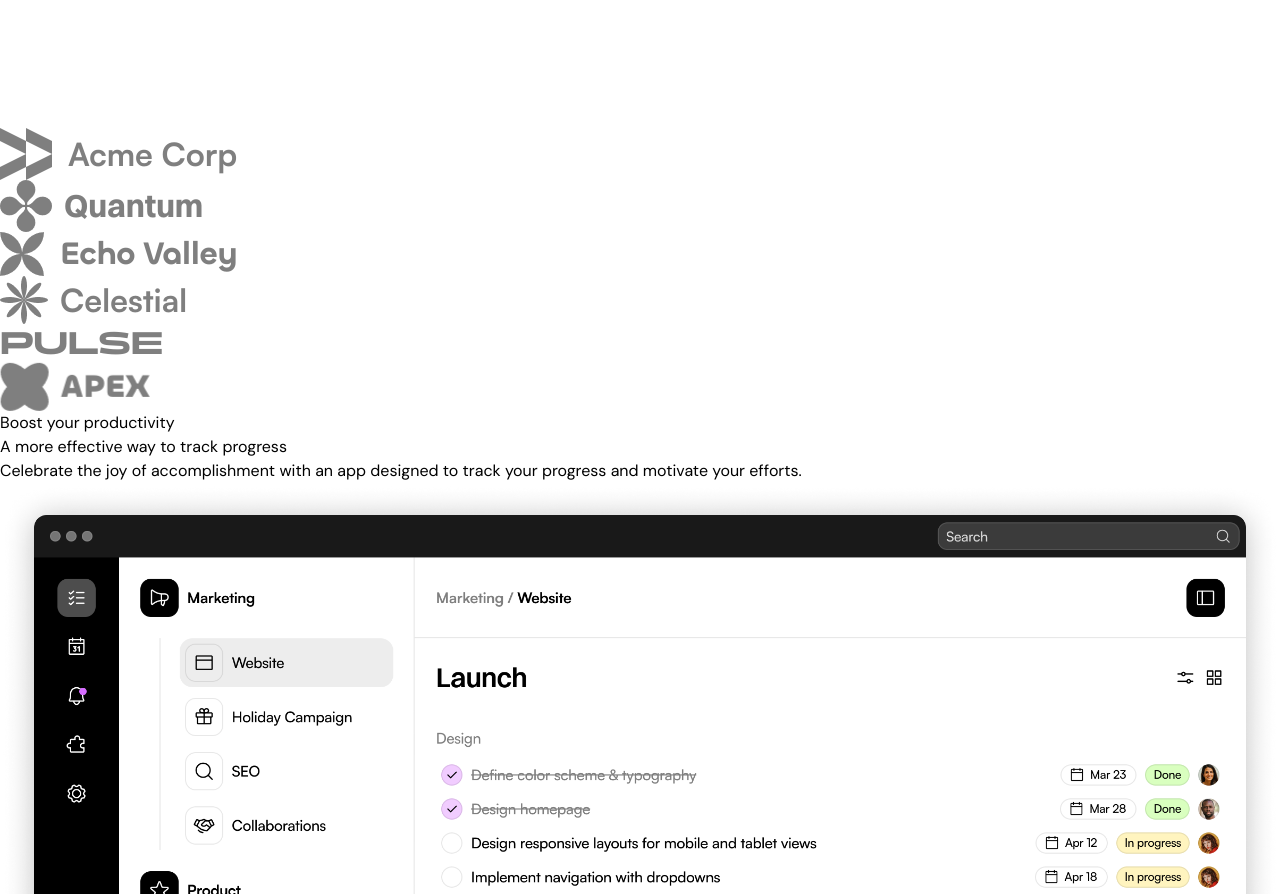
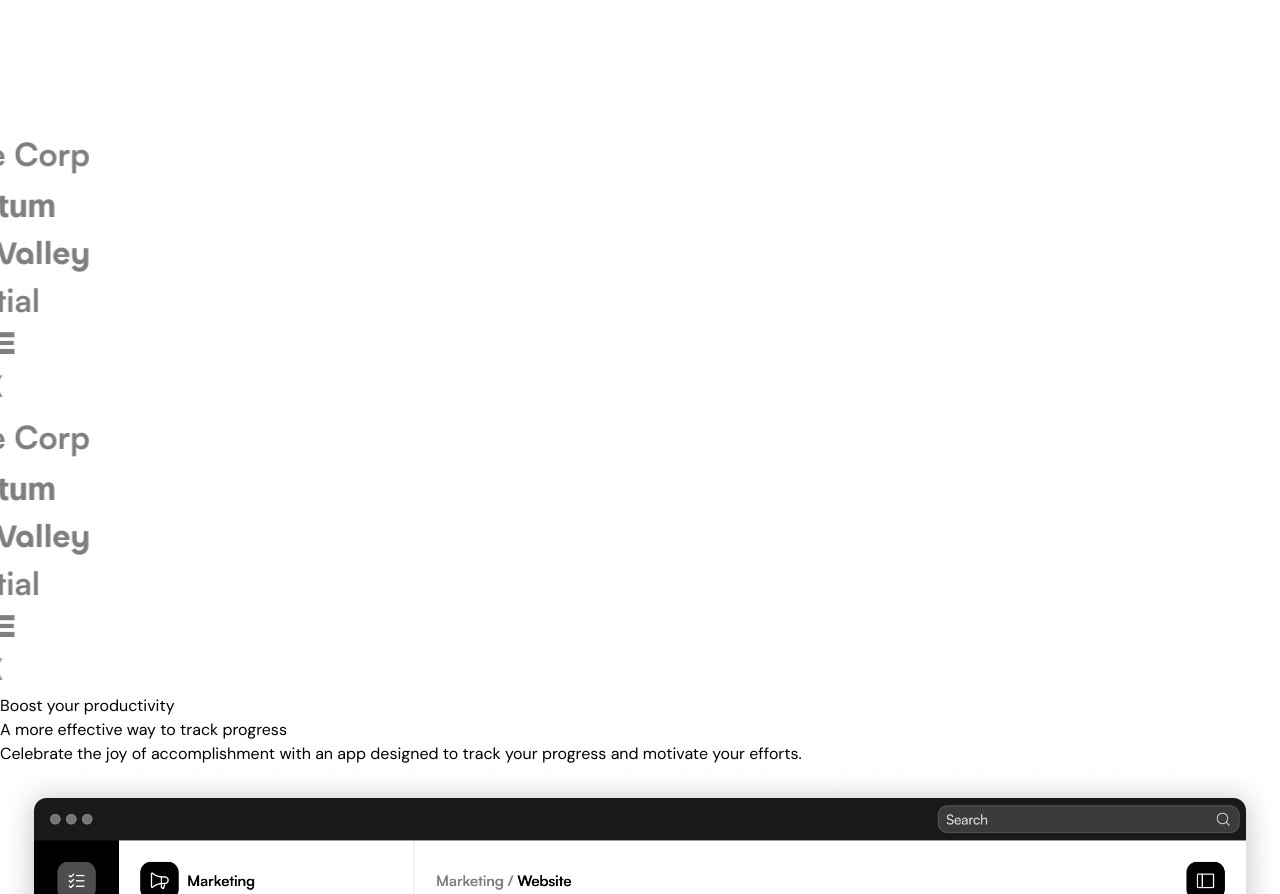
Before and after one commit to surikov-k/light-saas-landing-page, a Next.js app: page / in a window 1280 px wide. Shown: the part 4660-5554 px from the top of the page. Built offline with nearby package versions, Linux system fonts and the light colour scheme.

Commit message:
Logo Ticker Animation

```diff
--- a/src/sections/logo-ticker.tsx
+++ b/src/sections/logo-ticker.tsx
@@ -1,4 +1,8 @@
+"use client";
+
 import Image from "next/image";
+
+import { motion } from "framer-motion";
 
 import acmeLogo from "@/assets/logo-acme.png";
 import apexLogo from "@/assets/logo-apex.png";
@@ -39,16 +43,26 @@ export const LogoTicker = () => {
     <section className="bg-white py-8 md:py-12">
       <div className="container lg:px-10">
         <div className="flex overflow-hidden [mask-image:linear-gradient(to_right,transparent,black,transparent)]">
-          <div className="flex flex-none gap-14">
-            {logos.map(({ name, image }) => (
+          <motion.div
+            className="flex flex-none gap-14 pr-14"
+            animate={{
+              translateX: "-50%",
+            }}
+            transition={{
+              duration: 30,
+              repeat: Infinity,
+              ease: "linear",
+            }}
+          >
+            {[...logos, ...logos].map(({ name, image }, index) => (
               <Image
-                key={name}
+                key={name + index}
                 src={image}
                 alt={name}
                 className="logo-ticker-image"
               />
             ))}
-          </div>
+          </motion.div>
         </div>
       </div>
     </section>
```
